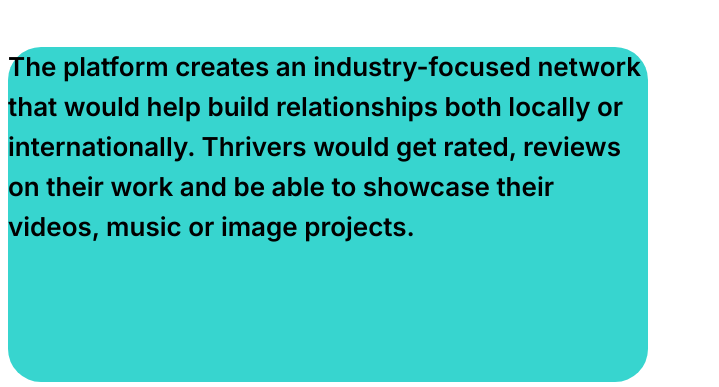
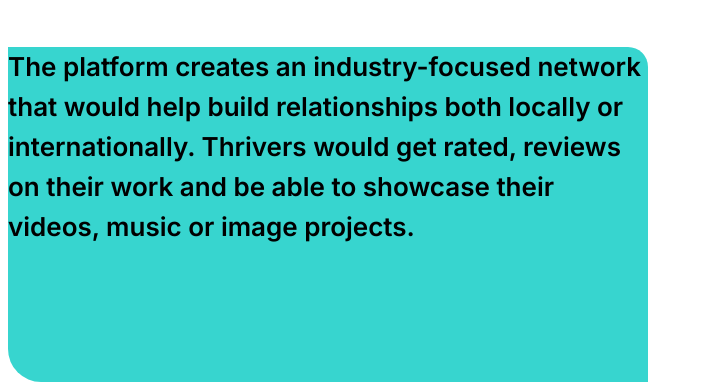
Before and after one commit to Future-Tech-Talents/github.io, a plain HTML site: page index.html in a window 1280 px wide. Shown: the part 453-840 px from the top of the page, 0-719 px from the left. Drawn offline with Linux system fonts and the light colour scheme.

Commit message:
исправил

```diff
--- a/css/main.css
+++ b/css/main.css
@@ -1,6 +1,6 @@
 .main_header {
   display: flex;
-  justify-content: center
+  justify-content: center;
 }
 .header {
   padding-top:50px ;
@@ -40,13 +40,11 @@
   align-items: center;
   margin-top: 60px;
   margin-left: 40px;
-  cursor: pointer;
 }
 .icon_fb {
   padding-top: 68px;
   padding-left: 40px;
   cursor: pointer;
-  overflow: auto;
 }
 .icon_inst {
   padding-top: 68px;
@@ -73,6 +71,7 @@
   width: 640px;
   height: 335px;
   background: #37D5CF;
-  text-align: left;
-  border-radius: 33px;
+  text-align: start;
+  overflow: auto;
+  border-radius:0px 20px 0px 33px;
 }
```
